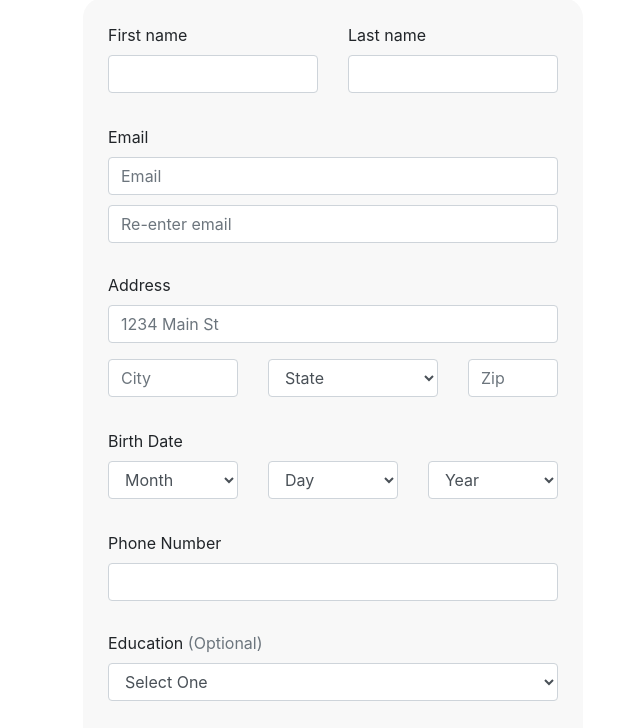
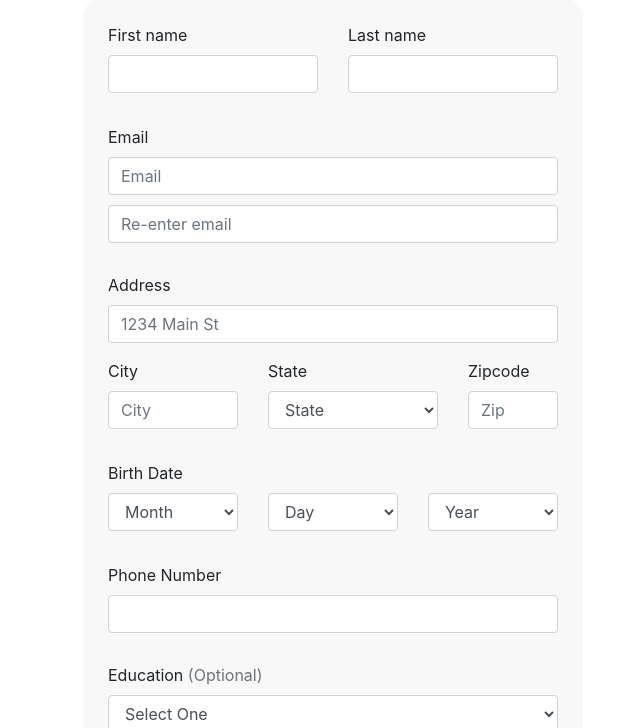
Before and after one commit to acolm/Web-Forum, a plain HTML site: page index.html in a window 1280 px wide. Shown: the part 60-788 px from the top of the page, without its empty margins (307-947 px from the left). Drawn offline with nearby package versions, Linux system fonts and the light colour scheme.

Commit message:
forgot the key

```diff
--- a/index.html
+++ b/index.html
@@ -52,12 +52,12 @@
       </div>
       <div class="row">
         <div class="col-md-4 mb-3">
-            <!--<label for="city">City</label>-->
+            <label for="city">City</label>
               <input required name="city" type="text" maxlength="40" class="form-control" placeholder="City">
               <div class="invalid-feedback">City is required</div>
         </div>
         <div class="col-md-5 mb-3">
-            <!--<label for="state">State</label>-->
+            <label for="state">State</label>
             <select required name="state" class="form-control">
               <option selected="true" disabled="disabled">State</option>
               <option value="AL">Alabama</option>
@@ -116,7 +116,7 @@
         </div>
         <div class="col-md-3 mb-3">
           <div class="form-group">
-            <!--<label for="zipcode">Zipcode</label>-->
+            <label for="zipcode">Zipcode</label>
             <input required name="zipcode" type="text" maxlength="5" class="form-control" placeholder="Zip">
             <div class="invalid-feedback">Zip code required</div>
           </div>
@@ -373,7 +373,7 @@
       </div>
       <hr class="mb-4" />
 
-      <div class="g-reCAPTCHA" data-sitekey="your_site_key"></div>
+      <div class="g-reCAPTCHA" data-sitekey="6Le0ubIZAAAAANY1qNrNMM1aIVnW2cj9pwWDZjeB"></div>
 
       <div>
         <input type="submit" class="btn btn-primary btn-lg btn-block">
```
